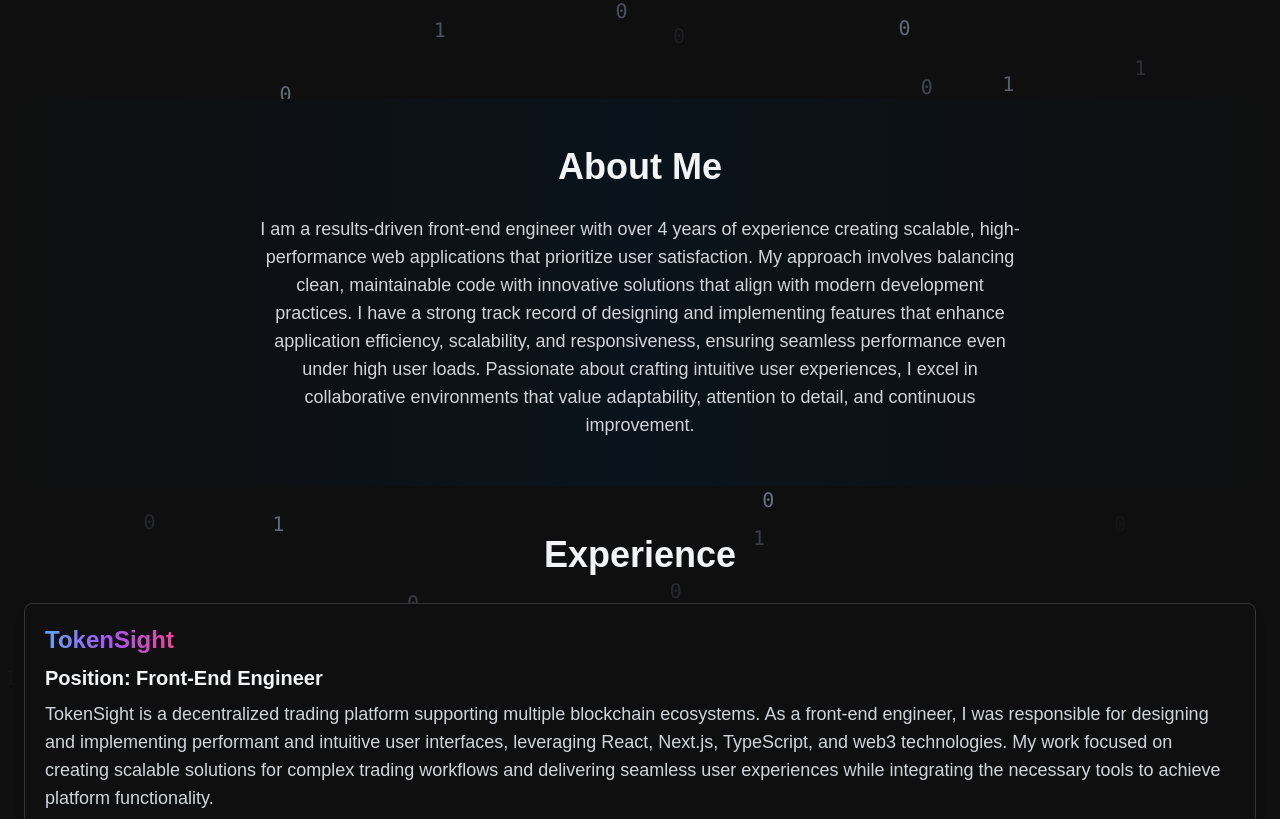
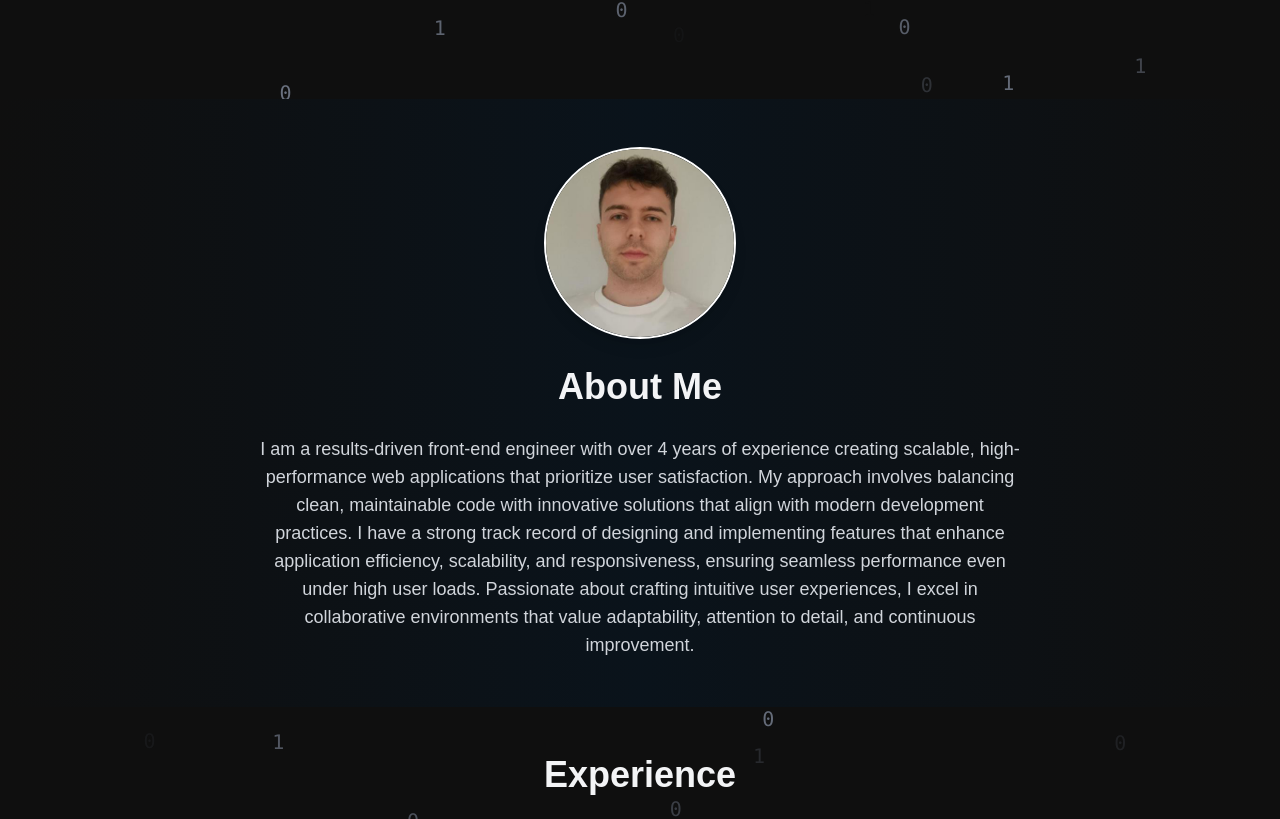
Before and after one commit to ndim99/personal-website, a Next.js app: page / in a window 1280 px wide. Shown: the part 701-1520 px from the top of the page. Built offline with nearby package versions, Linux system fonts and the light colour scheme.

Commit message:
feat: update

```diff
--- a/app/components/AboutMe.tsx
+++ b/app/components/AboutMe.tsx
@@ -8,6 +8,15 @@ export default function AboutMe() {
       className="2xl:py-20 lg:py-12 py-8 bg-gradient-to-r from-[#0f0f0f] via-[#0a131b] to-[#0f0f0f]"
     >
       <div className="container mx-auto px-6 flex flex-col 2xl:gap-8 lg:gap-7 gap-6">
+        <motion.img
+          src="/nikola.png"
+          alt="Nikola's profile picture"
+          className="rounded-full shadow-lg mx-auto w-40 h-40 lg:w-48 lg:h-48 border-2 border-white"
+          initial={{ opacity: 0, scale: 0.8 }}
+          whileInView={{ opacity: 1, scale: 1 }}
+          transition={{ duration: 0.8, delay: 0.1, ease: "easeOut" }}
+          viewport={{ once: true }}
+        />
         <motion.h2
           className="text-3xl lg:text-4xl font-bold text-center"
           initial={{ opacity: 0, scale: 0.8 }}
```
